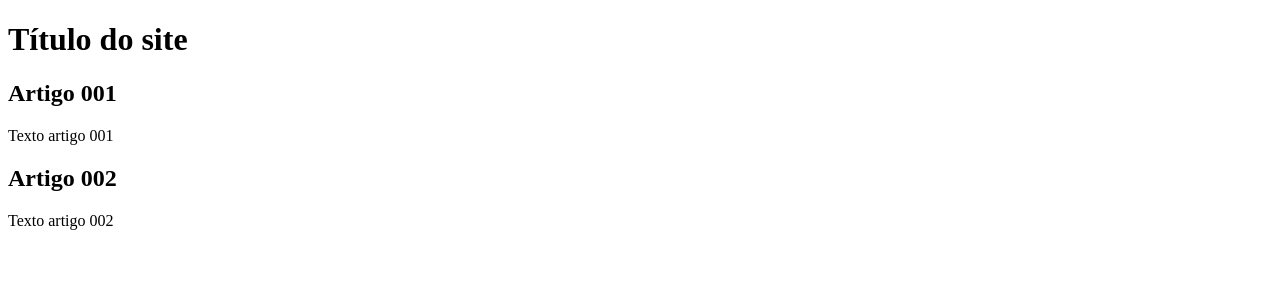
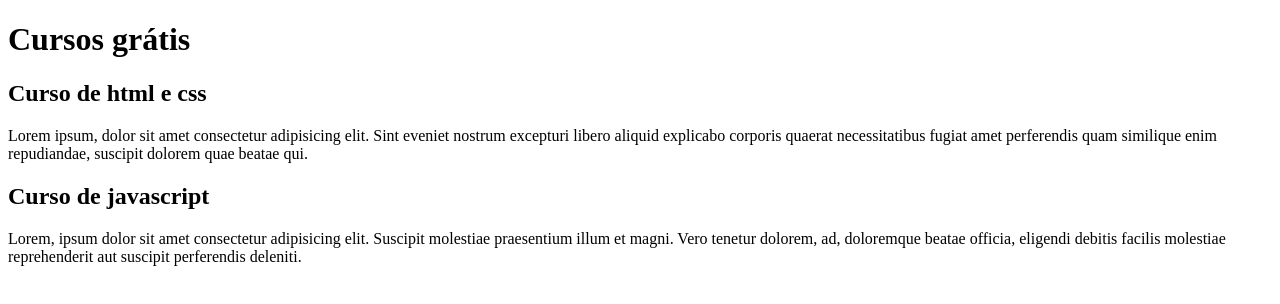
Before and after one commit to Gugusx-alt/projeto-site, a plain HTML site: page index.html in a window 1280 px wide. Drawn offline with Linux system fonts and the light colour scheme.

Commit message:
comecei a escrever o conteúdo

```diff
--- a/index.html
+++ b/index.html
@@ -8,15 +8,15 @@
 <body>
     <main>
         <header>
-            <h1>Título do site</h1>
+            <h1>Cursos grátis</h1>
         </header>
         <article>
-            <h2>Artigo 001</h2>
-            <p>Texto artigo 001</p>
+            <h2>Curso de html e css</h2>
+            <p>Lorem ipsum, dolor sit amet consectetur adipisicing elit. Sint eveniet nostrum excepturi libero aliquid explicabo corporis quaerat necessitatibus fugiat amet perferendis quam similique enim repudiandae, suscipit dolorem quae beatae qui.</p>
         </article>
         <article>
-            <h2>Artigo 002</h2>
-            <p>Texto artigo 002</p>
+            <h2>Curso de javascript</h2>
+            <p>Lorem, ipsum dolor sit amet consectetur adipisicing elit. Suscipit molestiae praesentium illum et magni. Vero tenetur dolorem, ad, doloremque beatae officia, eligendi debitis facilis molestiae reprehenderit aut suscipit perferendis deleniti.</p>
         </article>
 
 
```
